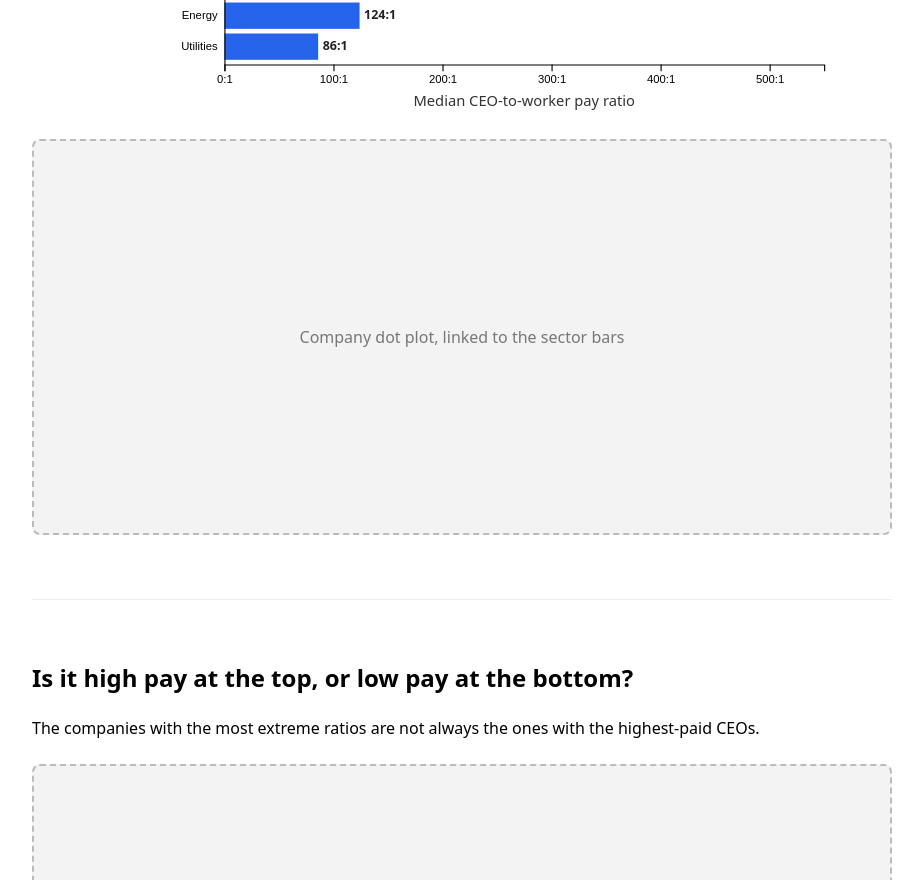
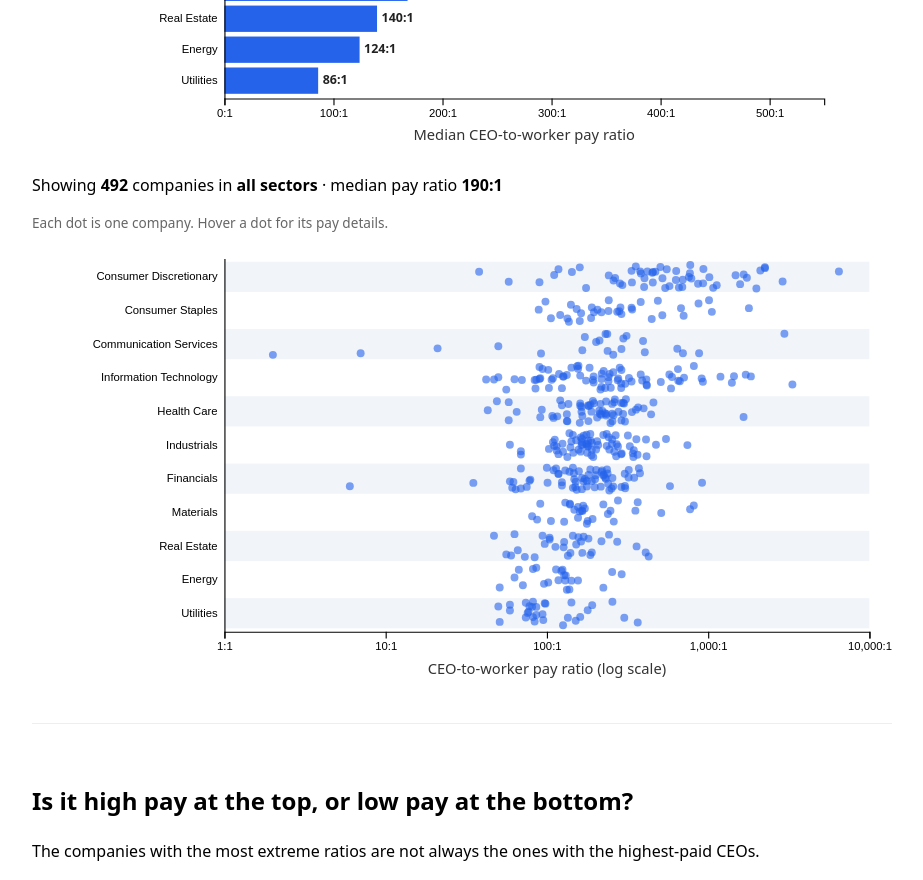
Before and after one commit to aisharashidahmed/CS1710-Final_Project, a SvelteKit app: page / in a window 1280 px wide. Shown: the part 1580-2460 px from the top of the page, without its empty margins (178-1101 px from the left). Built offline with nearby package versions, Linux system fonts and the light colour scheme.

Commit message:
Add company dot plot linked to sector bars

```diff
--- /dev/null
+++ b/src/lib/CompanyStrip.svelte
@@ -0,0 +1,114 @@
+<script>
+	import * as d3 from 'd3';
+	import Tooltip from '#lib/Tooltip.svelte';
+
+	// One dot per company: x = pay ratio (log scale), one row per sector.
+	let { data, order, hoveredSector = null } = $props();
+
+	const width = 760;
+	const rowHeight = 30;
+	const margin = { top: 10, right: 20, bottom: 45, left: 170 };
+
+	// Only rows for sectors that are in the (possibly filtered) data.
+	let rows = $derived(order.filter((s) => data.some((d) => d.sector === s)));
+	let height = $derived(margin.top + margin.bottom + rows.length * rowHeight);
+
+	// Ratios run from 2:1 to 6,474:1, so a log scale keeps the low end readable.
+	const x = d3.scaleLog().domain([1, 10000]).range([margin.left, width - margin.right]);
+
+	let y = $derived(
+		d3
+			.scaleBand()
+			.domain(rows)
+			.range([margin.top, height - margin.bottom])
+			.padding(0.1)
+	);
+
+	// Fixed vertical jitter per company so overlapping dots spread out within the row.
+	function jitter(ticker) {
+		let h = 0;
+		for (const c of ticker) h = (h * 31 + c.charCodeAt(0)) % 1000;
+		return h / 1000 - 0.5;
+	}
+
+	let xAxisG = $state();
+	let yAxisG = $state();
+
+	$effect(() => {
+		d3.select(xAxisG).call(
+			d3
+				.axisBottom(x)
+				.tickValues([1, 10, 100, 1000, 10000])
+				.tickFormat((d) => `${d3.format(',')(d)}:1`)
+		);
+	});
+	$effect(() => {
+		d3.select(yAxisG).call(d3.axisLeft(y).tickSize(0).tickPadding(6));
+	});
+
+	let wrapper;
+	let tip = $state(null);
+
+	function showTip(event, company) {
+		const box = wrapper.getBoundingClientRect();
+		const px = event.clientX - box.left;
+		tip = { company, x: px, y: event.clientY - box.top, flip: px > box.width - 240 };
+	}
+</script>
+
+<div class="strip" bind:this={wrapper}>
+	<svg viewBox="0 0 {width} {height}">
+		<!-- Light row backgrounds so each sector reads as one group. -->
+		{#each rows as sector, i (sector)}
+			<rect
+				x={margin.left}
+				y={y(sector)}
+				width={width - margin.left - margin.right}
+				height={y.bandwidth()}
+				fill={i % 2 ? '#fff' : '#f1f5f9'}
+			/>
+		{/each}
+
+		{#each data as d (d.ticker)}
+			<circle
+				role="presentation"
+				cx={x(d.ratio)}
+				cy={y(d.sector) + y.bandwidth() / 2 + jitter(d.ticker) * y.bandwidth() * 0.8}
+				r="3.5"
+				fill={hoveredSector !== null && d.sector === hoveredSector ? '#1e3a8a' : '#2563eb'}
+				fill-opacity="0.6"
+				opacity={hoveredSector === null || d.sector === hoveredSector ? 1 : 0.15}
+				onmouseenter={(e) => showTip(e, d)}
+				onmousemove={(e) => showTip(e, d)}
+				onmouseleave={() => (tip = null)}
+			/>
+		{/each}
+
+		<g bind:this={xAxisG} transform="translate(0, {height - margin.bottom})" />
+		<g bind:this={yAxisG} transform="translate({margin.left}, 0)" />
+
+		<text class="axis-label" x={(margin.left + width - margin.right) / 2} y={height - 8}>
+			CEO-to-worker pay ratio (log scale)
+		</text>
+	</svg>
+	<Tooltip {tip} />
+</div>
+
+<style>
+	.strip {
+		position: relative;
+	}
+	svg {
+		width: 100%;
+		height: auto;
+		display: block;
+	}
+	circle {
+		cursor: default;
+	}
+	.axis-label {
+		font-size: 13px;
+		text-anchor: middle;
+		fill: #333;
+	}
+</style>
--- a/src/routes/+page.svelte
+++ b/src/routes/+page.svelte
@@ -1,6 +1,8 @@
 <script>
 	import { onMount } from 'svelte';
-	import { loadCompanies, sectorOrder } from '#lib/data.js';
+	import * as d3 from 'd3';
+	import { loadCompanies, sectorOrder, ratioLabel } from '#lib/data.js';
+	import CompanyStrip from '#lib/CompanyStrip.svelte';
 	import Hook from '#lib/Hook.svelte';
 	import Placeholder from '#lib/Placeholder.svelte';
 	import SectorBars from '#lib/SectorBars.svelte';
@@ -11,8 +13,16 @@
 	// Sector rows stay in this order (highest median ratio first) in every chart.
 	let order = $derived(data ? sectorOrder(data) : []);
 
-	// Sector the reader is hovering in the bar chart.
+	// Linking (highlight only): hovering a sector bar dims other sectors' dots.
 	let hoveredSector = $state(null);
+
+	// Filtering: clicking a sector bar keeps only that sector's companies (click again to clear).
+	let selectedSector = $state(null);
+
+	// The dot plot and the summary line read this subset; the bars keep every sector.
+	let filtered = $derived(
+		data && selectedSector ? data.filter((d) => d.sector === selectedSector) : data
+	);
 
 	onMount(async () => {
 		data = await loadCompanies();
@@ -50,11 +60,28 @@
 		<h2>Which sectors have the biggest gaps?</h2>
 		<p>Every sector has a large gap, but the companies inside each sector differ even more.</p>
 		{#if data}
-			<SectorBars {data} {order} {hoveredSector} onhover={(s) => (hoveredSector = s)} />
+			<p class="hint">Hover a sector to highlight its companies. Click a sector to show only it.</p>
+			<SectorBars
+				{data}
+				{order}
+				{hoveredSector}
+				{selectedSector}
+				onhover={(s) => (hoveredSector = s)}
+				onselect={(s) => (selectedSector = selectedSector === s ? null : s)}
+			/>
+			<p class="showing">
+				Showing <strong>{filtered.length}</strong> companies in
+				<strong>{selectedSector ?? 'all sectors'}</strong> · median pay ratio
+				<strong>{ratioLabel(d3.median(filtered, (d) => d.ratio))}</strong>
+				{#if selectedSector}
+					· <button onclick={() => (selectedSector = null)}>Show all sectors</button>
+				{/if}
+			</p>
+			<p class="hint">Each dot is one company. Hover a dot for its pay details.</p>
+			<CompanyStrip data={filtered} {order} {hoveredSector} />
 		{:else}
 			<Placeholder label="Loading sectors…" height={300} />
 		{/if}
-		<Placeholder label="Company dot plot, linked to the sector bars" height={360} />
 	</section>
 
 	<!-- Rising insight 3 -->
@@ -130,6 +157,15 @@
 		color: #666;
 	}
 
+	.hint {
+		font-size: 0.85rem;
+		color: #666;
+	}
+
+	.showing {
+		margin-top: 1.5rem;
+	}
+
 	.lede {
 		font-size: 1.25rem;
 	}
```
